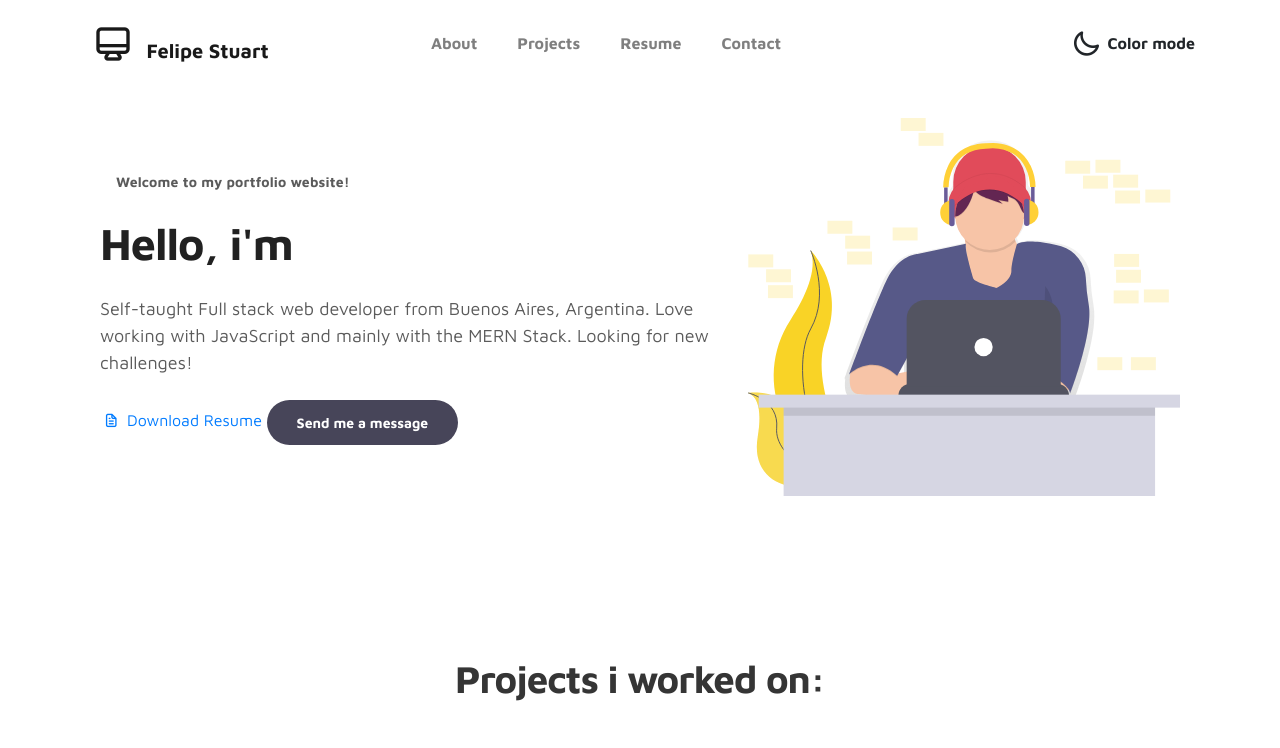
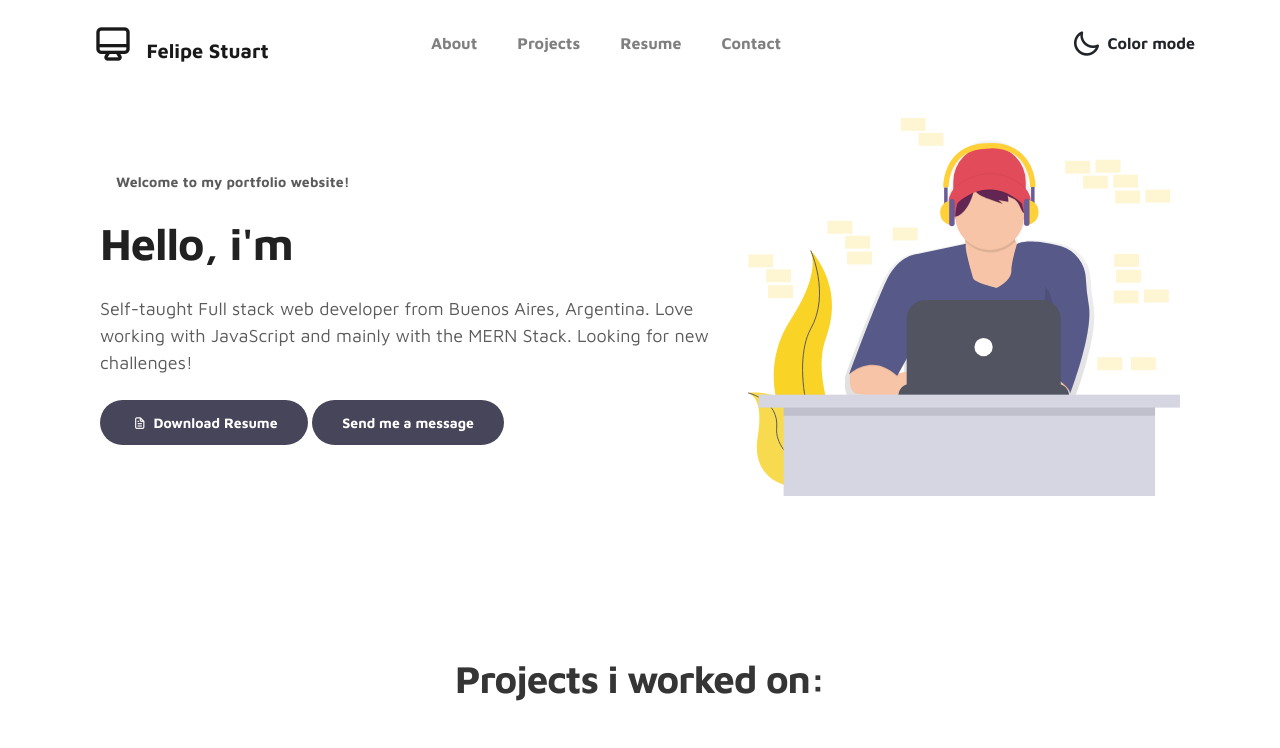
Before and after one commit to Fest5/portfolio, a website: page index.html in a window 1280 px wide. Shown: the top 748 px of the page. Drawn offline with nearby package versions, Linux system fonts and the light colour scheme.

Commit message:
Arregle el boton del resume

```diff
--- a/index.html
+++ b/index.html
@@ -89,7 +89,7 @@
                         <p>Self-taught Full stack web developer from Buenos Aires, Argentina. Love working with JavaScript and mainly with the MERN Stack. Looking for new challenges!</p>
 
                         <div class="custom-btn-group mt-4">
-                          <a href="https://drive.google.com/file/d/1pHBHgdG1j9i5gQY-s2SVLUY0DHRgBVtK/view?usp=sharing"><i class='uil uil-file-alt'></i> Download Resume</a>
+                          <a href="https://drive.google.com/file/d/1pHBHgdG1j9i5gQY-s2SVLUY0DHRgBVtK/view?usp=sharing" class="btn custom-btn custom-btn-bg custom-btn-link"><i class='uil uil-file-alt'></i> Download Resume</a>
                           <a href="#contact" class="btn custom-btn custom-btn-bg custom-btn-link">Send me a message</a>
                         </div>
                     </div>
```
